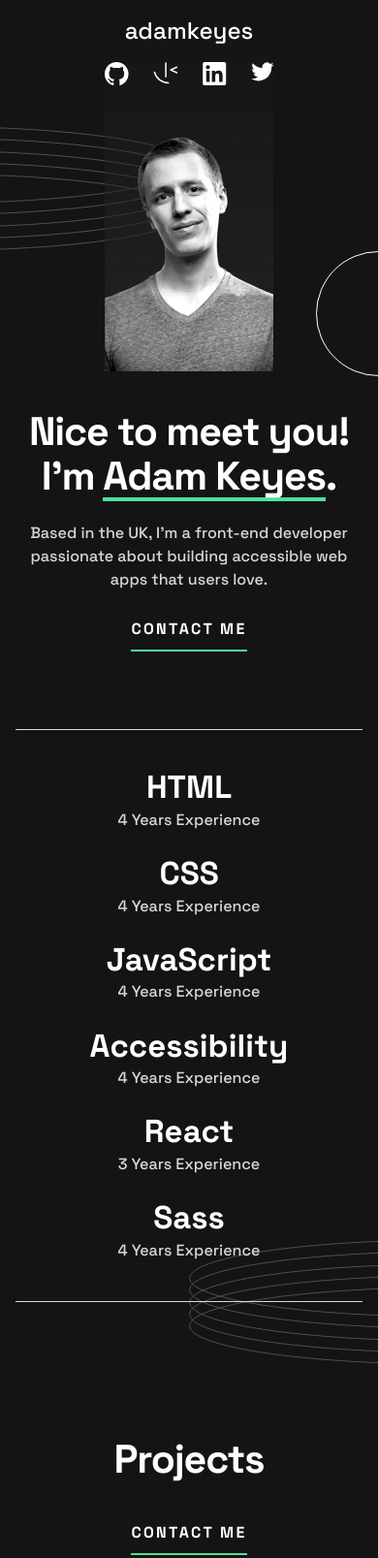
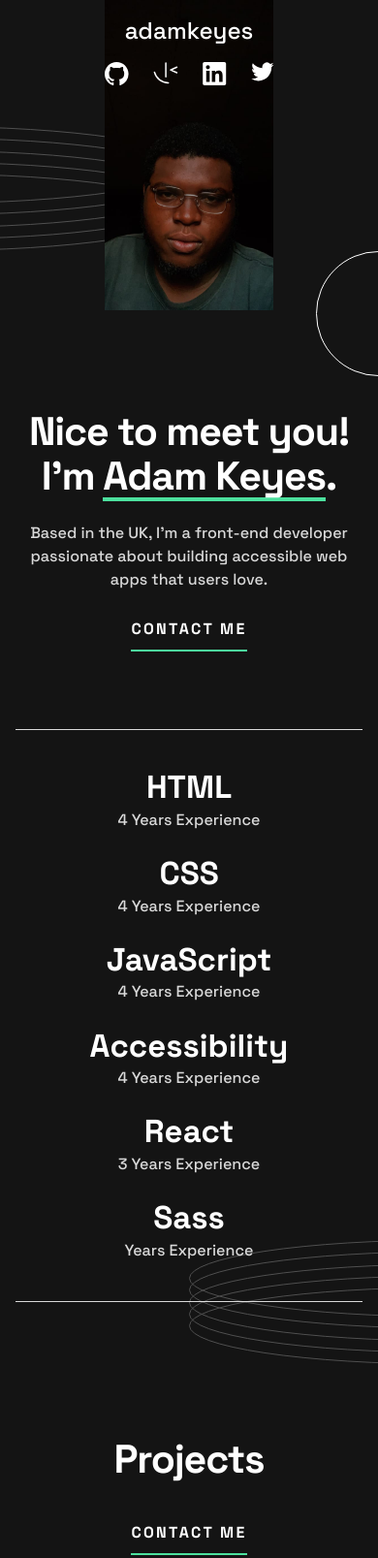
Before and after one commit to akinolaepaphras/epaphras-portfolio, a plain HTML site: page index.html in a window 390 px wide. Shown: the top 1607 px of the page at 97% size. Drawn offline with Linux system fonts and the light colour scheme.

Commit message:
css change

```diff
--- a/index.html
+++ b/index.html
@@ -16,7 +16,7 @@
       href="./assets/images/favicon-32x32.png"
     />
     <link rel="stylesheet" href="style.css" />
-    <title>Frontend Mentoryeag | Single-page developer portfolio</title>
+    <title>Akinola Epaphras' portfolio</title>
   </head>
   <body>
     <header class="header">
@@ -109,7 +109,7 @@
               />
               <img
                 class="hero__image"
-                src="/assets/images/image-profile-mobile.webp"
+                src="/assets/images/lol.jpeg"
                 alt="picture of Adam Keyes"
                 width-="174"
                 height="383"
@@ -169,7 +169,7 @@
           </div>
           <div class="skills__item">
             <h3 class="skills__title">Sass</h3>
-            <p class="skills__description">4 Years Experience</p>
+            <p class="skills__description"> Years Experience</p>
           </div>
         </div>
         <img
```
Also changed, not shown: assets/images/lol.jpeg (added).
